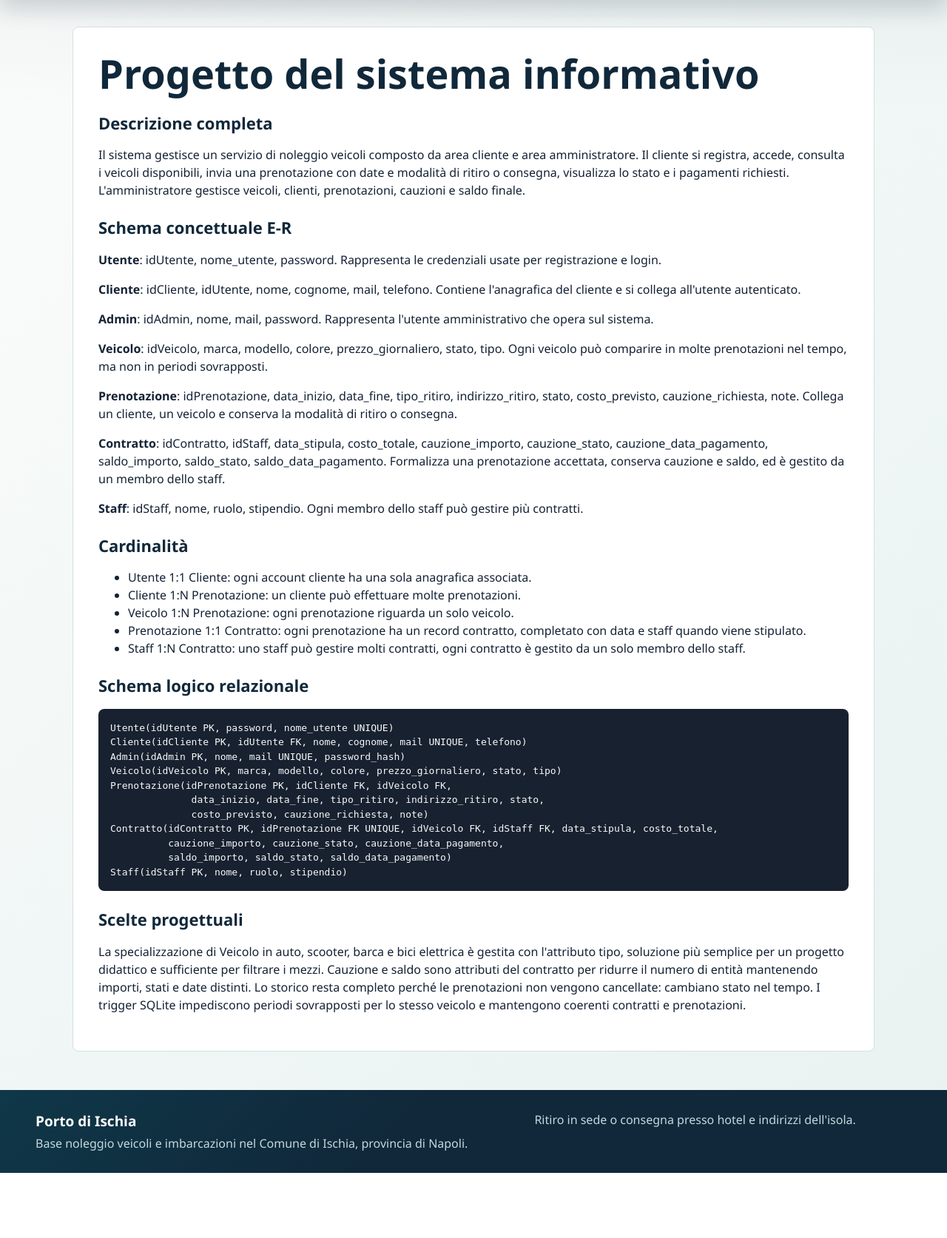
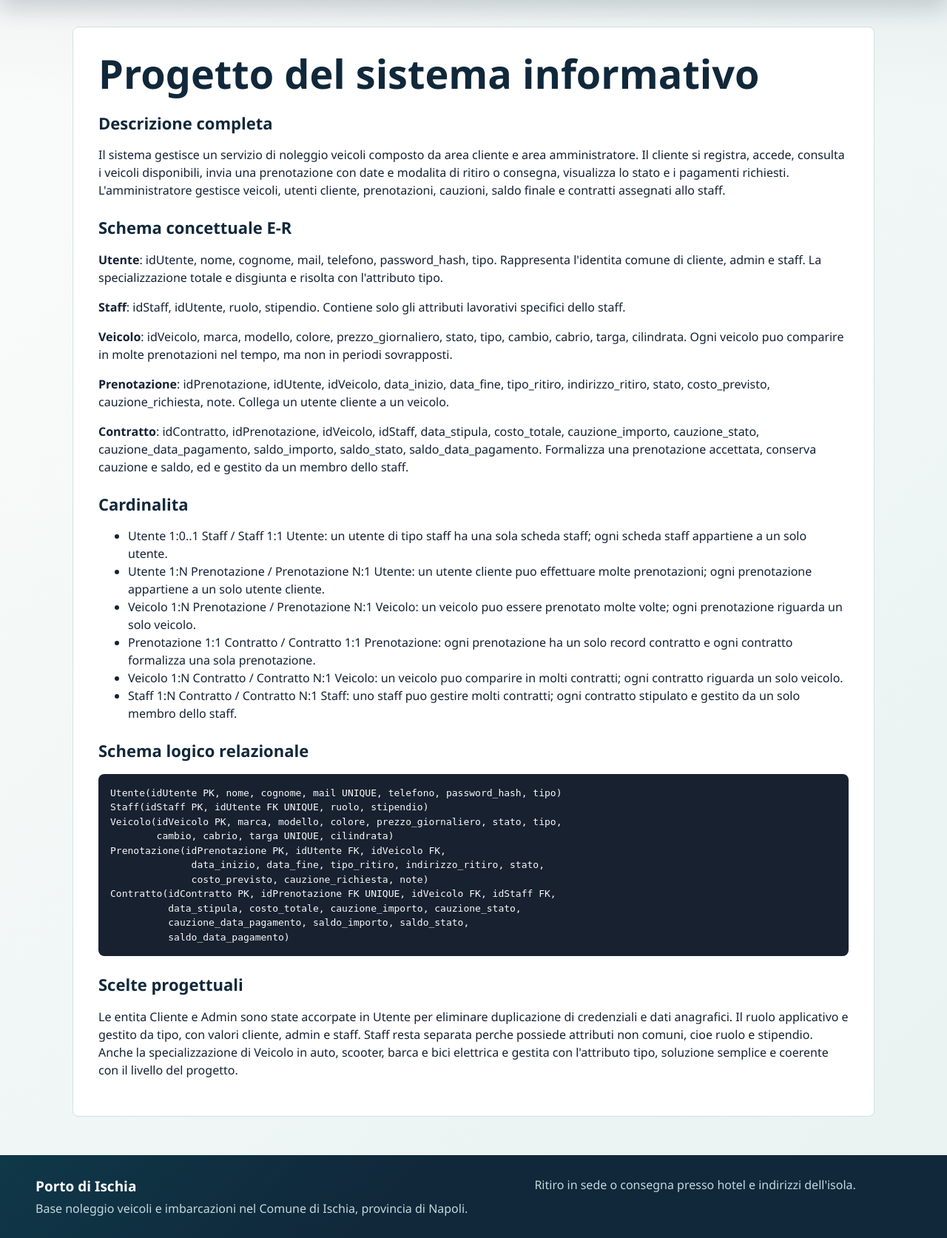
Before and after one commit to vincenzocennamo1/Progetto_Basi_dati_Noleggio, a Django app: page /docs in a window 1280 px wide. Shown: the part 73-1746 px from the top of the page at 74% size. Before the commit the page ends 1658 px from the top, so only its background shows below. Run offline with Django 4.2, Linux system fonts and the light colour scheme.

Commit message:
Aggiorna flusso noleggio

```diff
--- a/rental/views.py
+++ b/rental/views.py
@@ -11,7 +11,7 @@ from django.utils.safestring import mark_safe
 from django.views.decorators.http import require_http_methods, require_POST
 from django.conf import settings
 
-from rental.models import AdminAccount, Cliente, Contratto, Prenotazione, Staff, Utente, Veicolo
+from rental.models import Contratto, Prenotazione, Staff, Utente, Veicolo
 from rental.utils import adjusted_price, compute_cost, hash_password, money, scooter_engine, verify_password, vehicle_specs
 
 
@@ -64,19 +64,12 @@ def login_view(request: HttpRequest) -> HttpResponse:
     if request.method == "POST":
         identity = request.POST.get("identificativo", "").strip()
         password = request.POST.get("password", "")
-        admin = AdminAccount.objects.filter(mail=identity).first()
-        if admin and verify_password(password, admin.password_hash):
-            request.session["role"] = "admin"
-            request.session["id"] = admin.id_admin
-            return redirect("/admin/")
-        user = (
-            Cliente.objects.select_related("utente")
-            .filter(utente__nome_utente=identity)
-            .first()
-        )
-        if user and user.utente and verify_password(password, user.utente.password):
-            request.session["role"] = "cliente"
-            request.session["id"] = user.id_cliente
+        user = Utente.objects.filter(mail=identity, tipo__in=["admin", "cliente"]).first()
+        if user and user.password_hash and verify_password(password, user.password_hash):
+            request.session["role"] = user.tipo
+            request.session["id"] = user.id_utente
+            if user.tipo == "admin":
+                return redirect("/admin/")
             return redirect("/veicoli/")
         return redirect("/login/?errore=1")
     return render(request, "login.html", {"title": "Accesso al sistema", "action": "/login/"})
@@ -97,18 +90,15 @@ def register(request: HttpRequest) -> HttpResponse:
         try:
             with transaction.atomic():
                 utente = Utente.objects.create(
-                    nome_utente=request.POST["nome_utente"],
-                    password=hash_password(request.POST["password"]),
-                )
-                cliente = Cliente.objects.create(
                     nome=request.POST["nome"],
                     cognome=request.POST["cognome"],
                     mail=request.POST["mail"],
                     telefono=request.POST["telefono"],
-                    utente=utente,
+                    password_hash=hash_password(request.POST["password"]),
+                    tipo="cliente",
                 )
             request.session["role"] = "cliente"
-            request.session["id"] = cliente.id_cliente
+            request.session["id"] = utente.id_utente
             return redirect("/veicoli/")
         except IntegrityError:
             return redirect("/register/?errore=duplicato")
@@ -152,7 +142,7 @@ def book(request: HttpRequest) -> HttpResponse:
             address = request.POST.get("indirizzo") or "Ritiro in sede"
             with transaction.atomic():
                 prenotazione = Prenotazione.objects.create(
-                    cliente_id=request.session["id"],
+                    utente_id=request.session["id"],
                     veicolo=veicolo,
                     tipo_ritiro=request.POST["tipo_ritiro"],
                     indirizzo_ritiro=address,
@@ -193,7 +183,7 @@ def my_reservations(request: HttpRequest) -> HttpResponse:
             FROM Prenotazione p
             JOIN Veicolo v ON v.idVeicolo = p.idVeicolo
             LEFT JOIN Contratto co ON co.idPrenotazione = p.idPrenotazione
-            WHERE p.idCliente = ?
+            WHERE p.idUtente = ?
             ORDER BY p.data_inizio DESC
             """,
             [request.session["id"]],
@@ -214,7 +204,7 @@ def cancel_reservation(request: HttpRequest) -> HttpResponse:
             SET stato = 'rifiutata',
                 note = COALESCE(note || char(10), '') || 'Prenotazione annullata dal cliente'
             WHERE idPrenotazione = ?
-              AND idCliente = ?
+              AND idUtente = ?
               AND stato IN ('in_attesa', 'accettata')
             """,
             [request.POST["idPrenotazione"], request.session["id"]],
@@ -242,7 +232,7 @@ def admin_dashboard(request: HttpRequest) -> HttpResponse:
             SELECT
                 (SELECT COUNT(*) FROM Prenotazione WHERE stato='in_attesa') attesa,
                 (SELECT COUNT(*) FROM Veicolo) veicoli,
-                (SELECT COUNT(*) FROM Cliente) clienti,
+                (SELECT COUNT(*) FROM Utente WHERE tipo = 'cliente') clienti,
                 (SELECT COALESCE(SUM(
                     CASE WHEN cauzione_stato='pagato' THEN cauzione_importo ELSE 0 END +
                     CASE WHEN saldo_stato='pagato' THEN saldo_importo ELSE 0 END
@@ -258,7 +248,7 @@ def admin_dashboard(request: HttpRequest) -> HttpResponse:
                    v.marca, v.modello
             FROM Contratto co
             JOIN Prenotazione p ON p.idPrenotazione = co.idPrenotazione
-            JOIN Cliente c ON c.idCliente = p.idCliente
+            JOIN Utente c ON c.idUtente = p.idUtente
             JOIN Veicolo v ON v.idVeicolo = p.idVeicolo
             WHERE co.cauzione_stato = 'pagato'
             UNION ALL
@@ -268,7 +258,7 @@ def admin_dashboard(request: HttpRequest) -> HttpResponse:
                    v.marca, v.modello
             FROM Contratto co
             JOIN Prenotazione p ON p.idPrenotazione = co.idPrenotazione
-            JOIN Cliente c ON c.idCliente = p.idCliente
+            JOIN Utente c ON c.idUtente = p.idUtente
             JOIN Veicolo v ON v.idVeicolo = p.idVeicolo
             WHERE co.saldo_stato = 'pagato'
             ORDER BY data_pagamento DESC, 4 DESC, tipo
@@ -282,7 +272,7 @@ def admin_dashboard(request: HttpRequest) -> HttpResponse:
                    v.marca, v.modello, v.tipo, v.targa, v.cilindrata,
                    p.tipo_ritiro, p.indirizzo_ritiro
             FROM Prenotazione p
-            JOIN Cliente c ON c.idCliente = p.idCliente
+            JOIN Utente c ON c.idUtente = p.idUtente
             JOIN Veicolo v ON v.idVeicolo = p.idVeicolo
             WHERE p.data_fine = ?
               AND p.stato <> 'rifiutata'
@@ -373,7 +363,7 @@ def admin_reservations(request: HttpRequest) -> HttpResponse:
     blocked = require_role(request, "admin")
     if blocked:
         return blocked
-    rows = Prenotazione.objects.select_related("cliente", "veicolo").order_by("-id_prenotazione")
+    rows = Prenotazione.objects.select_related("utente", "veicolo").order_by("-id_prenotazione")
     return render(request, "admin_prenotazioni.html", {"title": "Gestione prenotazioni", "reservations": rows})
 
 
@@ -469,7 +459,7 @@ def admin_contracts(request: HttpRequest) -> HttpResponse:
             SELECT p.idPrenotazione, p.idVeicolo, p.data_inizio, p.data_fine, p.costo_previsto,
                    c.nome, c.cognome, v.marca, v.modello
             FROM Prenotazione p
-            JOIN Cliente c ON c.idCliente = p.idCliente
+            JOIN Utente c ON c.idUtente = p.idUtente
             JOIN Veicolo v ON v.idVeicolo = p.idVeicolo
             JOIN Contratto co ON co.idPrenotazione = p.idPrenotazione
             WHERE p.stato = 'accettata'
@@ -484,11 +474,12 @@ def admin_contracts(request: HttpRequest) -> HttpResponse:
                    p.idPrenotazione, p.data_inizio, p.data_fine,
                    c.nome AS cliente_nome, c.cognome AS cliente_cognome,
                    v.marca, v.modello,
-                   s.idStaff, s.nome AS staff_nome, s.ruolo
+                   s.idStaff, su.nome AS staff_nome, s.ruolo
             FROM Contratto co
             JOIN Staff s ON s.idStaff = co.idStaff
+            JOIN Utente su ON su.idUtente = s.idUtente
             JOIN Prenotazione p ON p.idPrenotazione = co.idPrenotazione
-            JOIN Cliente c ON c.idCliente = p.idCliente
+            JOIN Utente c ON c.idUtente = p.idUtente
             JOIN Veicolo v ON v.idVeicolo = co.idVeicolo
             WHERE co.data_stipula IS NOT NULL
               AND co.idStaff IS NOT NULL
@@ -503,7 +494,7 @@ def admin_contracts(request: HttpRequest) -> HttpResponse:
         "admin_contratti.html",
         {
             "title": "Contratti",
-            "staff": Staff.objects.all().order_by("id_staff"),
+            "staff": Staff.objects.select_related("utente").all().order_by("id_staff"),
             "available_reservations": available_reservations,
             "contracts": contracts,
             "id_staff": staff_id,
@@ -542,9 +533,10 @@ def admin_customers(request: HttpRequest) -> HttpResponse:
         cursor.execute(
             """
             SELECT c.*, COUNT(p.idPrenotazione) prenotazioni, COALESCE(SUM(p.costo_previsto), 0) totale
-            FROM Cliente c
-            LEFT JOIN Prenotazione p ON p.idCliente = c.idCliente
-            GROUP BY c.idCliente
+            FROM Utente c
+            LEFT JOIN Prenotazione p ON p.idUtente = c.idUtente
+            WHERE c.tipo = 'cliente'
+            GROUP BY c.idUtente
             ORDER BY c.cognome, c.nome
             """
         )
--- a/templates/admin_contratti.html
+++ b/templates/admin_contratti.html
@@ -24,7 +24,7 @@
         <label>Staff
             <select name="idStaff" required>
                 {% for person in staff %}
-                    <option value="{{ person.id_staff }}">#{{ person.id_staff }} - {{ person.nome }} ({{ person.ruolo }})</option>
+                    <option value="{{ person.id_staff }}">#{{ person.id_staff }} - {{ person.utente.nome }} ({{ person.ruolo }})</option>
                 {% endfor %}
             </select>
         </label>
--- a/templates/admin_prenotazioni.html
+++ b/templates/admin_prenotazioni.html
@@ -12,7 +12,7 @@
             {% for row in reservations %}
                 <tr>
                     <td>#{{ row.id_prenotazione }}</td>
-                    <td>{{ row.cliente.nome }} {{ row.cliente.cognome }}<br><small>{{ row.cliente.mail }}</small></td>
+                    <td>{{ row.utente.nome }} {{ row.utente.cognome }}<br><small>{{ row.utente.mail }}</small></td>
                     <td>{{ row.veicolo.marca }} {{ row.veicolo.modello }}</td>
                     <td>{{ row.data_inizio }} - {{ row.data_fine }}</td>
                     <td>{{ row.tipo_ritiro }}<br><small>{{ row.indirizzo_ritiro }}</small></td>
--- a/templates/docs.html
+++ b/templates/docs.html
@@ -4,40 +4,39 @@
 <section class="doc">
     <h1>Progetto del sistema informativo</h1>
     <h2>Descrizione completa</h2>
-    <p>Il sistema gestisce un servizio di noleggio veicoli composto da area cliente e area amministratore. Il cliente si registra, accede, consulta i veicoli disponibili, invia una prenotazione con date e modalità di ritiro o consegna, visualizza lo stato e i pagamenti richiesti. L'amministratore gestisce veicoli, clienti, prenotazioni, cauzioni e saldo finale.</p>
+    <p>Il sistema gestisce un servizio di noleggio veicoli composto da area cliente e area amministratore. Il cliente si registra, accede, consulta i veicoli disponibili, invia una prenotazione con date e modalita di ritiro o consegna, visualizza lo stato e i pagamenti richiesti. L'amministratore gestisce veicoli, utenti cliente, prenotazioni, cauzioni, saldo finale e contratti assegnati allo staff.</p>
 
     <h2>Schema concettuale E-R</h2>
-    <p><strong>Utente</strong>: idUtente, nome_utente, password. Rappresenta le credenziali usate per registrazione e login.</p>
-    <p><strong>Cliente</strong>: idCliente, idUtente, nome, cognome, mail, telefono. Contiene l'anagrafica del cliente e si collega all'utente autenticato.</p>
-    <p><strong>Admin</strong>: idAdmin, nome, mail, password. Rappresenta l'utente amministrativo che opera sul sistema.</p>
-    <p><strong>Veicolo</strong>: idVeicolo, marca, modello, colore, prezzo_giornaliero, stato, tipo. Ogni veicolo può comparire in molte prenotazioni nel tempo, ma non in periodi sovrapposti.</p>
-    <p><strong>Prenotazione</strong>: idPrenotazione, data_inizio, data_fine, tipo_ritiro, indirizzo_ritiro, stato, costo_previsto, cauzione_richiesta, note. Collega un cliente, un veicolo e conserva la modalità di ritiro o consegna.</p>
-    <p><strong>Contratto</strong>: idContratto, idStaff, data_stipula, costo_totale, cauzione_importo, cauzione_stato, cauzione_data_pagamento, saldo_importo, saldo_stato, saldo_data_pagamento. Formalizza una prenotazione accettata, conserva cauzione e saldo, ed è gestito da un membro dello staff.</p>
-    <p><strong>Staff</strong>: idStaff, nome, ruolo, stipendio. Ogni membro dello staff può gestire più contratti.</p>
+    <p><strong>Utente</strong>: idUtente, nome, cognome, mail, telefono, password_hash, tipo. Rappresenta l'identita comune di cliente, admin e staff. La specializzazione totale e disgiunta e risolta con l'attributo tipo.</p>
+    <p><strong>Staff</strong>: idStaff, idUtente, ruolo, stipendio. Contiene solo gli attributi lavorativi specifici dello staff.</p>
+    <p><strong>Veicolo</strong>: idVeicolo, marca, modello, colore, prezzo_giornaliero, stato, tipo, cambio, cabrio, targa, cilindrata. Ogni veicolo puo comparire in molte prenotazioni nel tempo, ma non in periodi sovrapposti.</p>
+    <p><strong>Prenotazione</strong>: idPrenotazione, idUtente, idVeicolo, data_inizio, data_fine, tipo_ritiro, indirizzo_ritiro, stato, costo_previsto, cauzione_richiesta, note. Collega un utente cliente a un veicolo.</p>
+    <p><strong>Contratto</strong>: idContratto, idPrenotazione, idVeicolo, idStaff, data_stipula, costo_totale, cauzione_importo, cauzione_stato, cauzione_data_pagamento, saldo_importo, saldo_stato, saldo_data_pagamento. Formalizza una prenotazione accettata, conserva cauzione e saldo, ed e gestito da un membro dello staff.</p>
 
-    <h2>Cardinalità</h2>
+    <h2>Cardinalita</h2>
     <ul>
-        <li>Utente 1:1 Cliente: ogni account cliente ha una sola anagrafica associata.</li>
-        <li>Cliente 1:N Prenotazione: un cliente può effettuare molte prenotazioni.</li>
-        <li>Veicolo 1:N Prenotazione: ogni prenotazione riguarda un solo veicolo.</li>
-        <li>Prenotazione 1:1 Contratto: ogni prenotazione ha un record contratto, completato con data e staff quando viene stipulato.</li>
-        <li>Staff 1:N Contratto: uno staff può gestire molti contratti, ogni contratto è gestito da un solo membro dello staff.</li>
+        <li>Utente 1:0..1 Staff / Staff 1:1 Utente: un utente di tipo staff ha una sola scheda staff; ogni scheda staff appartiene a un solo utente.</li>
+        <li>Utente 1:N Prenotazione / Prenotazione N:1 Utente: un utente cliente puo effettuare molte prenotazioni; ogni prenotazione appartiene a un solo utente cliente.</li>
+        <li>Veicolo 1:N Prenotazione / Prenotazione N:1 Veicolo: un veicolo puo essere prenotato molte volte; ogni prenotazione riguarda un solo veicolo.</li>
+        <li>Prenotazione 1:1 Contratto / Contratto 1:1 Prenotazione: ogni prenotazione ha un solo record contratto e ogni contratto formalizza una sola prenotazione.</li>
+        <li>Veicolo 1:N Contratto / Contratto N:1 Veicolo: un veicolo puo comparire in molti contratti; ogni contratto riguarda un solo veicolo.</li>
+        <li>Staff 1:N Contratto / Contratto N:1 Staff: uno staff puo gestire molti contratti; ogni contratto stipulato e gestito da un solo membro dello staff.</li>
     </ul>
 
     <h2>Schema logico relazionale</h2>
-    <pre>Utente(idUtente PK, password, nome_utente UNIQUE)
-Cliente(idCliente PK, idUtente FK, nome, cognome, mail UNIQUE, telefono)
-Admin(idAdmin PK, nome, mail UNIQUE, password_hash)
-Veicolo(idVeicolo PK, marca, modello, colore, prezzo_giornaliero, stato, tipo)
-Prenotazione(idPrenotazione PK, idCliente FK, idVeicolo FK,
+    <pre>Utente(idUtente PK, nome, cognome, mail UNIQUE, telefono, password_hash, tipo)
+Staff(idStaff PK, idUtente FK UNIQUE, ruolo, stipendio)
+Veicolo(idVeicolo PK, marca, modello, colore, prezzo_giornaliero, stato, tipo,
+        cambio, cabrio, targa UNIQUE, cilindrata)
+Prenotazione(idPrenotazione PK, idUtente FK, idVeicolo FK,
               data_inizio, data_fine, tipo_ritiro, indirizzo_ritiro, stato,
               costo_previsto, cauzione_richiesta, note)
-Contratto(idContratto PK, idPrenotazione FK UNIQUE, idVeicolo FK, idStaff FK, data_stipula, costo_totale,
-          cauzione_importo, cauzione_stato, cauzione_data_pagamento,
-          saldo_importo, saldo_stato, saldo_data_pagamento)
-Staff(idStaff PK, nome, ruolo, stipendio)</pre>
+Contratto(idContratto PK, idPrenotazione FK UNIQUE, idVeicolo FK, idStaff FK,
+          data_stipula, costo_totale, cauzione_importo, cauzione_stato,
+          cauzione_data_pagamento, saldo_importo, saldo_stato,
+          saldo_data_pagamento)</pre>
 
     <h2>Scelte progettuali</h2>
-    <p>La specializzazione di Veicolo in auto, scooter, barca e bici elettrica è gestita con l'attributo tipo, soluzione più semplice per un progetto didattico e sufficiente per filtrare i mezzi. Cauzione e saldo sono attributi del contratto per ridurre il numero di entità mantenendo importi, stati e date distinti. Lo storico resta completo perché le prenotazioni non vengono cancellate: cambiano stato nel tempo. I trigger SQLite impediscono periodi sovrapposti per lo stesso veicolo e mantengono coerenti contratti e prenotazioni.</p>
+    <p>Le entita Cliente e Admin sono state accorpate in Utente per eliminare duplicazione di credenziali e dati anagrafici. Il ruolo applicativo e gestito da tipo, con valori cliente, admin e staff. Staff resta separata perche possiede attributi non comuni, cioe ruolo e stipendio. Anche la specializzazione di Veicolo in auto, scooter, barca e bici elettrica e gestita con l'attributo tipo, soluzione semplice e coerente con il livello del progetto.</p>
 </section>
 {% endblock %}
--- a/templates/login.html
+++ b/templates/login.html
@@ -6,13 +6,13 @@
     <h1>{{ title }}</h1>
     <form method="post" action="{{ action }}" class="form">
         {% csrf_token %}
-        <label>Nome utente o email admin <input name="identificativo" required></label>
+        <label>Email <input name="identificativo" type="email" required></label>
         <label>Password <input type="password" name="password" required></label>
         <button>Entra</button>
     </form>
     <div class="muted"><a href="/register/">Crea un account cliente</a></div>
     <div class="login-notes">
-        <p>Utente demo: <strong>luca.bianchi</strong> / <strong>password</strong></p>
+        <p>Cliente demo: <strong>luca.bianchi@example.com</strong> / <strong>password</strong></p>
         <p>Admin demo: <strong>admin@noleggio.it</strong> / <strong>admin123</strong></p>
     </div>
 </section>
--- a/templates/register.html
+++ b/templates/register.html
@@ -5,7 +5,6 @@
     <h1>Registrazione cliente</h1>
     <form method="post" action="/register/" class="form">
         {% csrf_token %}
-        <label>Nome utente <input name="nome_utente" required></label>
         <label>Nome <input name="nome" required></label>
         <label>Cognome <input name="cognome" required></label>
         <label>Email <input type="email" name="mail" required></label>
```
Also changed, not shown: rental/models.py (+8 -29 lines), noleggio.db.
